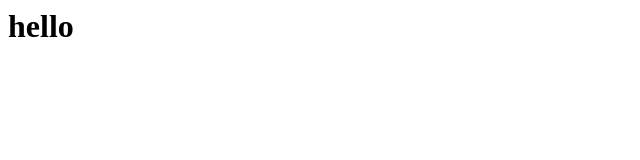
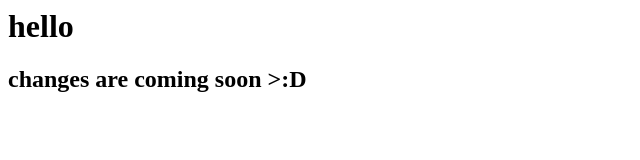
Before and after one commit to ThomasBakaysaJr/thomasbakaysajr.github.io, a plain HTML site: page index.html in a window 1280 px wide. Shown: the whole page, without its empty margins (0-640 px from the left). Drawn offline with Linux system fonts and the light colour scheme.

Commit message:
add change

```diff
--- a/index.html
+++ b/index.html
@@ -1 +1,2 @@
 <h1>hello</h1>
+<h2> changes are coming soon >:D</h2>
```
